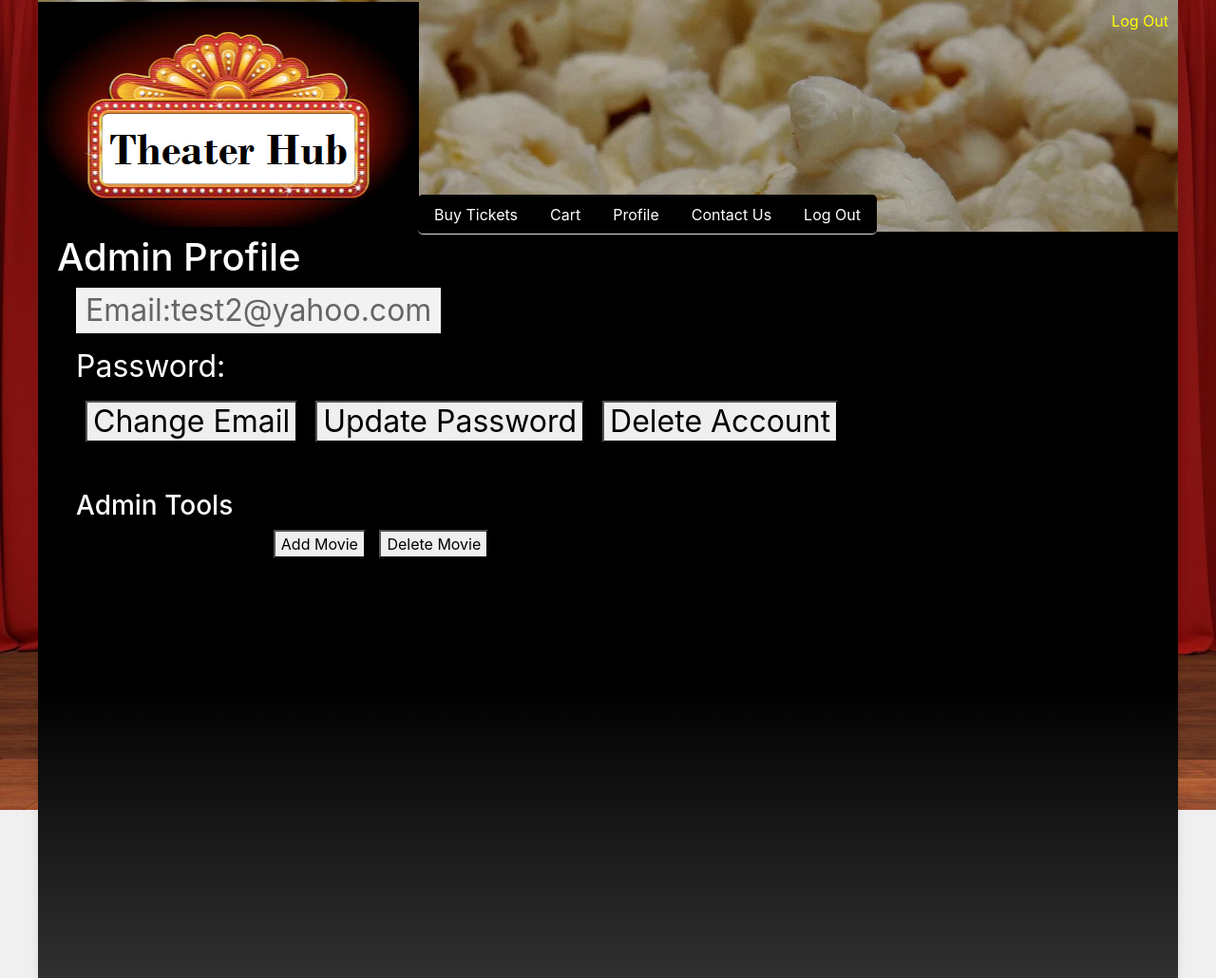
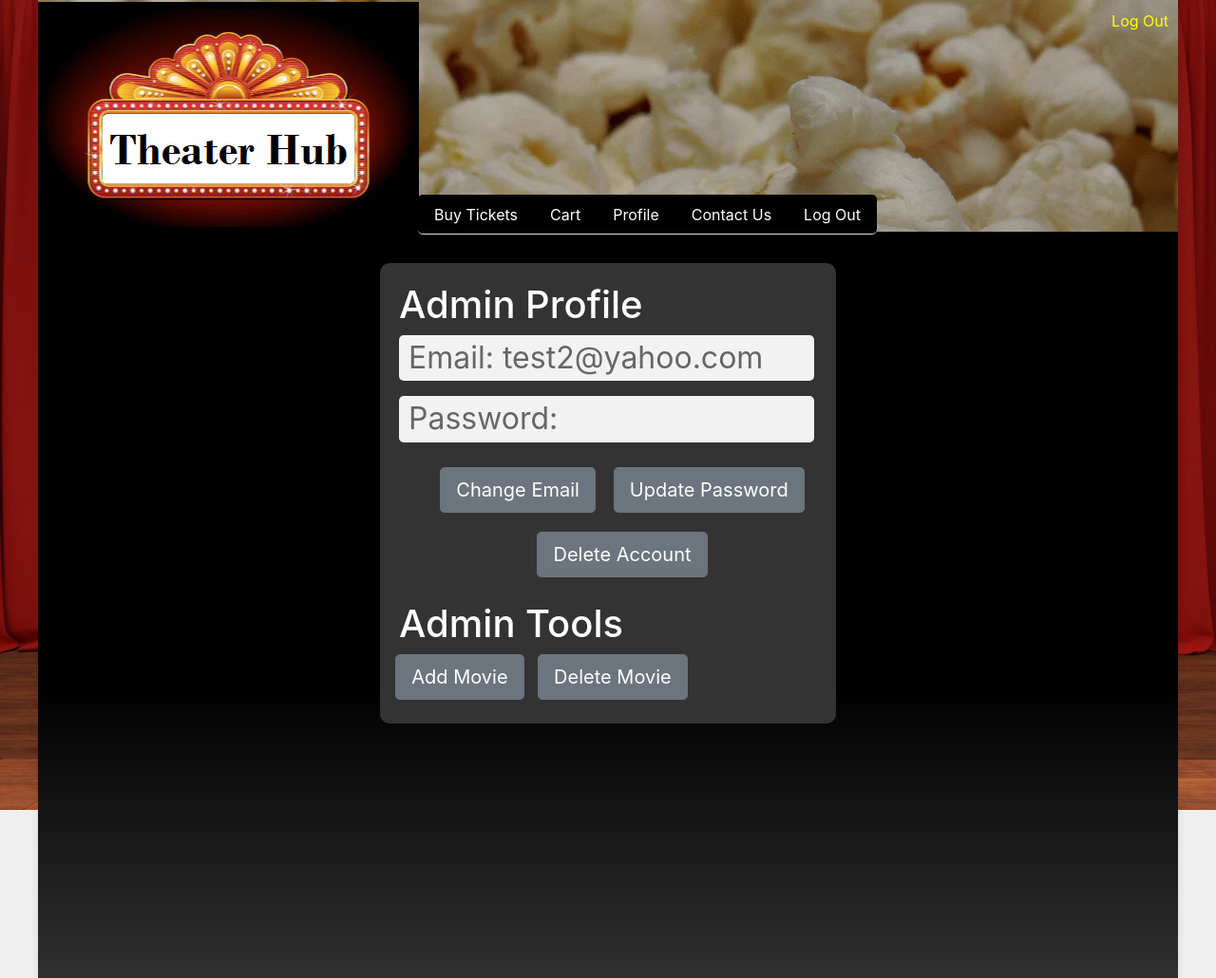
Before and after one commit to MColombo00/CSC330-TheaterHub, a Flask app: page /profile in a window 1280 px wide. Shown: the whole page at 95% size. Run offline with Flask 3, Linux system fonts and the light colour scheme; a user stored in the database is signed in; data comes from the database, SQL or seed files in the repository; parts of the project's set-up code (start-up, migrations or seed data) failed here and were passed over; some libraries are stand-ins or nearby versions.

Commit message:
Made the admin profile look good. Added some back to profile buttons for added functionality.

```diff
--- a/app/templates/delete_movie.html
+++ b/app/templates/delete_movie.html
@@ -1,7 +1,7 @@
 {% extends "base.html" %}
 {% block title %}TheaterHub - Delete Movie{% endblock %}
 {% block content %}
-<div class="form-container">
+<div class="form-container" style="background-color: #333; border-radius: 10px; margin: 30px auto; width: 40%; padding-bottom:20px;">
   <div class="title" style="margin-left:0px;">Delete Movie</div>
   <form id="delete-movie-form" action="/delete_movie_handler" method="POST">
     <div class="form-group">
@@ -17,7 +17,9 @@
         <input type="release_year" id="release_year" name="release_year" required>
     </div>
     <div class="button-container">
-      <button type="submit">Delete Movie</button>
+      <button type="submit"  class="btn btn-secondary btn-lg">Delete Movie</button>
+      <a href="profile"><button type="button" class="btn btn-secondary btn-lg">Return to Profile</button></a>
+
     </div>
   </form>
 </div>
--- a/app/templates/profile.html
+++ b/app/templates/profile.html
@@ -2,22 +2,21 @@
 {% block title %}TheaterHub - Profile{% endblock %}
 {% block content %}
     {% if session.admin_logged_in %}
-    <div class="profile" style="margin-left:20px;">
-        <h1 class="section-title">Admin Profile</h1>
+    <div class="profile" style="margin-left:20px; background-color: #333; border-radius: 10px; margin: 30px auto; width: 40%; padding-bottom:25px;">
+        <h1 class="section-title" style="margin-left:20px; margin-top:20px;">Admin Profile</h1>
         <div class="profile-info" style="margin-left:20px;">
             <h2 style="font-weight: normal;">
-                <p><span style="background-color: #f2f2f2; color: #666; display: inline-block; padding: 5px 10px;">Email:{{ session.email }}</span></p>
-                <!-- Display password with asterisks -->
-                <p>Password: {{ '*' * session.password|length }}</p>
+                <p><span style="background-color: #f2f2f2; color: #666; display: inline-block; padding: 5px 10px; border-radius:5px; width:95%;">Email: {{ session.email }}</span></p>
+                        <p><span style="background-color: #f2f2f2; color: #666; display: inline-block; padding: 5px 10px; border-radius:5px; width:95%;">Password: {{ '*' * session.password|length }}</span></p>
                 <div class="button-container">
-                    <a href="change_email"><button type="button">Change Email</button></a>
-                    <a href="update_password"><button type="button">Update Password</button></a>
-                    <a href="delete_account"><button type="button">Delete Account</button></a>
+                    <a href="change_email"><button type="button" class="btn btn-secondary btn-lg" style="margin-top:10px;">Change Email</button></a>
+                            <a href="update_password"><button type="button" class="btn btn-secondary btn-lg"style="margin-top:10px;">Update Password</button></a>
+                            <a href="delete_account"><button type="button" class="btn btn-secondary btn-lg"style="margin-top:20px;">Delete Account</button></a>
                 </div>
-                <h3 style="margin-top: 50px;">Admin Tools</h3>
+                <h1 style="margin-top: 25px;">Admin Tools</h1>
                 <div class="button-container" style="margin-left: -170px;">
-                    <a href="add_movie"><button type="button">Add Movie</button></a>
-                    <a href="delete_movie"><button type="button">Delete Movie</button></a>
+                    <a href="add_movie"><button type="button" class="btn btn-secondary btn-lg">Add Movie</button></a>
+                    <a href="delete_movie"><button type="button" class="btn btn-secondary btn-lg">Delete Movie</button></a>
                 </div>
             </h2>
         </div>
@@ -29,7 +28,6 @@
                 <div class="profile-info" style="margin-left:20px;">
                     <h2 style="font-weight: normal;">
                         <p><span style="background-color: #f2f2f2; color: #666; display: inline-block; padding: 5px 10px; border-radius:5px; width:95%;">Email: {{ session.email }}</span></p>
-                        <!-- Display password with asterisks -->
                         <p><span style="background-color: #f2f2f2; color: #666; display: inline-block; padding: 5px 10px; border-radius:5px; width:95%;">Password: {{ '*' * session.password|length }}</span></p>
                         <h1>Favorite Genres:</h1>
                         <ul class="list-group" style="padding-bottom:10px;">
```
Also changed, not shown: app/templates/add_movie.html (+7 -5 lines).
